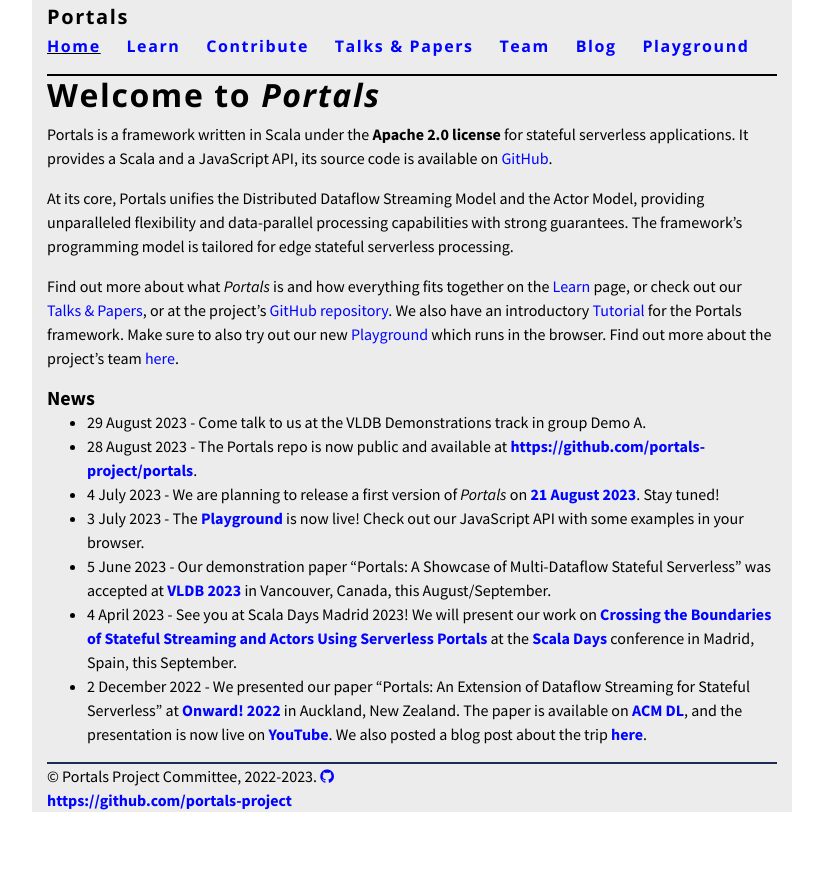
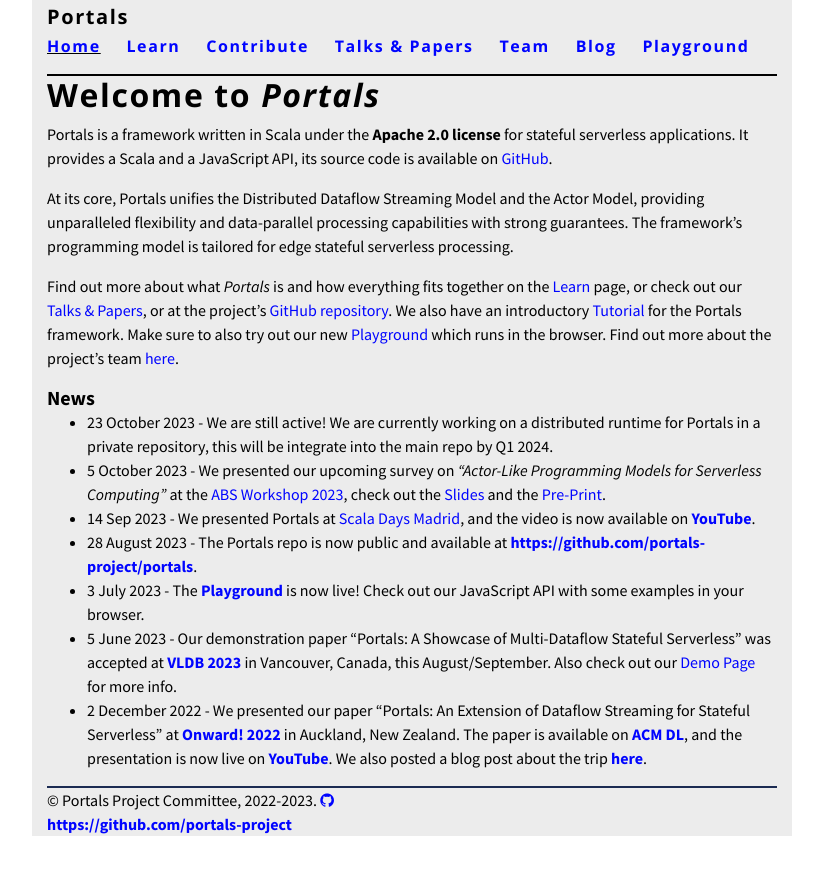
Before and after one commit to portals-project/portals-project.github.io, a Jekyll site: the page built from index.md, in a window 1280 px wide. Shown: the top 875 px of the page, without its empty margins (228-1051 px from the left). Built offline with Jekyll 4.4.1, drawn with Linux system fonts in a browser that asks for light colours; nearby versions of some CDN libraries.

Commit message:
Update news

```diff
--- a/index.md
+++ b/index.md
@@ -12,11 +12,10 @@
 Find out more about what *Portals* is and how everything fits together on the [Learn](/learn) page, or check out our [Talks & Papers](/talks-&-papers), or at the project's [GitHub repository](https://github.com/portals-project). We also have an introductory [Tutorial](/learn/tutorial) for the Portals framework. Make sure to also try out our new [Playground](https://www.portals-project.org/playground/) which runs in the browser. Find out more about the project's team [here](/team).
 
 ### News
-
-* 29 August 2023 - Come talk to us at the VLDB Demonstrations track in group Demo A.
+* 23 October 2023 - We are still active! We are currently working on a distributed runtime for Portals in a private repository, this will be integrate into the main repo by Q1 2024.
+* 5 October 2023 - We presented our upcoming survey on *"Actor-Like Programming Models for Serverless Computing"* at the [ABS Workshop 2023](ABS Workshop 2023), check out the [Slides](https://people.kth.se/~jspenger/slides/spenger23abs-slides.pdf) and the [Pre-Print](https://people.kth.se/~jspenger/pdfs/spenger23aol.pdf).
+* 14 Sep 2023 - We presented Portals at [Scala Days Madrid](https://scaladays.org/madrid-2023/crossing-the-boundaries-of-stateful-streaming-and-actors-using-serverless-portals), and the video is now available on **[YouTube](https://youtu.be/Ctpif-uk7sw)**.
 * 28 August 2023 - The Portals repo is now public and available at **[https://github.com/portals-project/portals](https://github.com/portals-project/portals)**.
-* 4 July 2023 - We are planning to release a first version of *Portals* on **[21 August 2023](https://github.com/portals-project)**. Stay tuned!
 * 3 July 2023 - The **[Playground](https://www.portals-project.org/playground/)** is now live! Check out our JavaScript API with some examples in your browser.
-* 5 June 2023 - Our demonstration paper "Portals: A Showcase of Multi-Dataflow Stateful Serverless" was accepted at **[VLDB 2023](https://vldb.org/2023)** in Vancouver, Canada, this August/September.
-* 4 April 2023 - See you at Scala Days Madrid 2023! We will present our work on **[Crossing the Boundaries of Stateful Streaming and Actors Using Serverless Portals](https://scaladays.org/madrid-2023/crossing-the-boundaries-of-stateful-streaming-and-actors-using-serverless-portals)** at the **[Scala Days](https://scaladays.org/)** conference in Madrid, Spain, this September.
+* 5 June 2023 - Our demonstration paper "Portals: A Showcase of Multi-Dataflow Stateful Serverless" was accepted at **[VLDB 2023](https://vldb.org/2023)** in Vancouver, Canada, this August/September. Also check out our [Demo Page](https://www.portals-project.org/vldb2023demo/) for more info.
 * 2 December 2022 - We presented our paper "Portals: An Extension of Dataflow Streaming for Stateful Serverless" at **[Onward! 2022](https://2022.splashcon.org/track/splash-2022-Onward-papers)** in Auckland, New Zealand. The paper is available on **[ACM DL](https://dl.acm.org/doi/abs/10.1145/3563835.3567664)**, and the presentation is now live on **[YouTube](https://www.youtube.com/watch?v=LyLNjtENti4)**. We also posted a blog post about the trip **[here](/blog/onward-splash-22)**.
```
